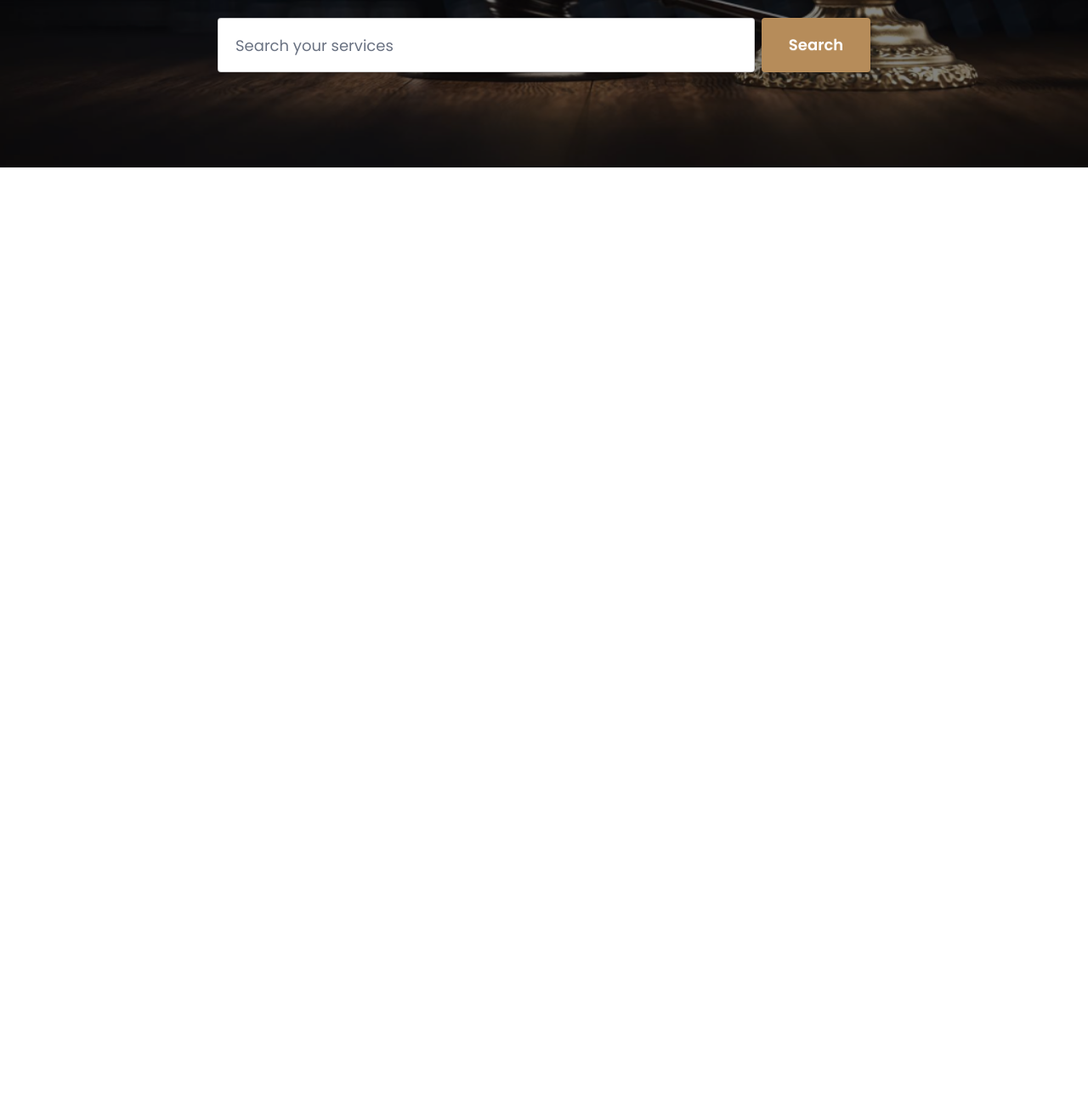
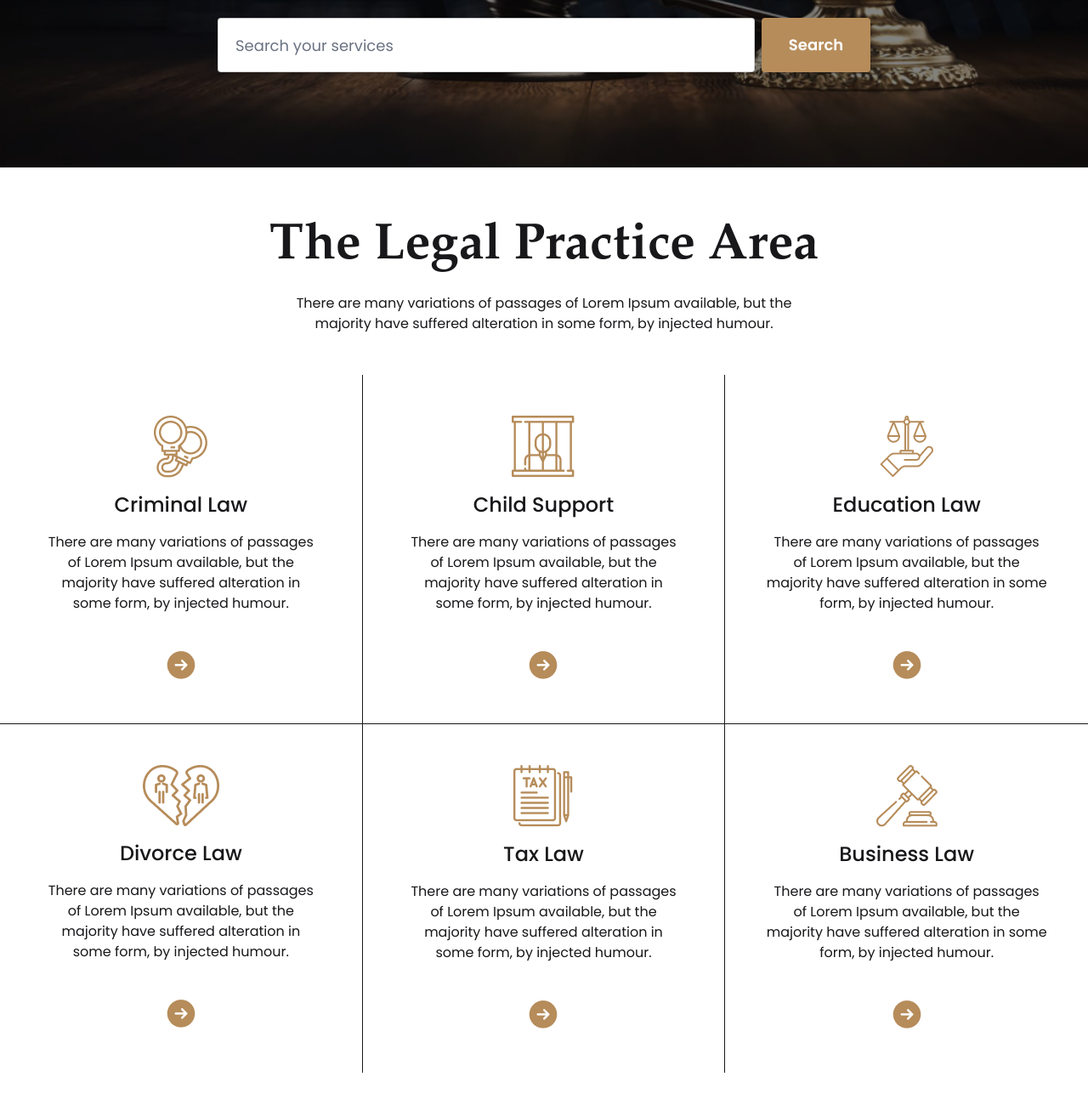
Before and after one commit to Arif870/Legal-Solutions, a plain HTML site: page index.html in a window 1280 px wide. Shown: the part 596-1896 px from the top of the page at 85% size. Before the commit the page ends 800 px from the top, so only its background shows below. Drawn offline with nearby package versions, Linux system fonts and the light colour scheme.

Commit message:
The legal practice area done with responsive

```diff
--- a/index.html
+++ b/index.html
@@ -131,5 +131,91 @@
         </div>
       </div>
     </section>
+
+    <!-- legal Practice Area  -->
+
+    <section class="md:p-0 p-4 container mx-auto md:my-16 my-8">
+      <div class="text-center">
+        <h1
+          style="font-family: garamond"
+          class="md:text-6xl text-3xl font-bold"
+        >
+          The Legal Practice Area
+        </h1>
+        <p class="mt-6 md:w-1/2 mx-auto">
+          There are many variations of passages of Lorem Ipsum available, but
+          the majority have suffered alteration in some form, by injected
+          humour.
+        </p>
+      </div>
+
+      <!-- grid  -->
+      <div class="md:grid grid-cols-3 text-center mt-12">
+        <div
+          class="md:p-12 p-6 hover:bg-gray-100 cursor-pointer md:border-r-1 md:border-b-1"
+        >
+          <img class="d-block mx-auto" src="images/criminal.png" alt="" />
+          <h3 class="font-medium my-4 text-2xl">Criminal Law</h3>
+          <p>
+            There are many variations of passages of Lorem Ipsum available, but
+            the majority have suffered alteration in some form, by injected
+            humour.
+          </p>
+          <img class="d-block mx-auto mt-10" src="images/Frame.png" alt="" />
+        </div>
+        <div
+          class="p-12 hover:bg-gray-100 cursor-pointer md:border-b-1 md:border-r-1"
+        >
+          <img class="d-block mx-auto" src="images/child.png" alt="" />
+          <h3 class="font-medium my-4 text-2xl">Child Support</h3>
+          <p>
+            There are many variations of passages of Lorem Ipsum available, but
+            the majority have suffered alteration in some form, by injected
+            humour.
+          </p>
+          <img class="d-block mx-auto mt-10" src="images/Frame.png" alt="" />
+        </div>
+        <div class="p-12 hover:bg-gray-100 cursor-pointer md:border-b-1">
+          <img class="d-block mx-auto" src="images/education.png" alt="" />
+          <h3 class="font-medium my-4 text-2xl">Education Law</h3>
+          <p>
+            There are many variations of passages of Lorem Ipsum available, but
+            the majority have suffered alteration in some form, by injected
+            humour.
+          </p>
+          <img class="d-block mx-auto mt-10" src="images/Frame.png" alt="" />
+        </div>
+        <div class="p-12 hover:bg-gray-100 cursor-pointer md:border-r-1">
+          <img class="d-block mx-auto" src="images/divorce.png" alt="" />
+          <h3 class="font-medium my-4 text-2xl">Divorce Law</h3>
+          <p>
+            There are many variations of passages of Lorem Ipsum available, but
+            the majority have suffered alteration in some form, by injected
+            humour.
+          </p>
+          <img class="d-block mx-auto mt-10" src="images/Frame.png" alt="" />
+        </div>
+        <div class="p-12 hover:bg-gray-100 cursor-pointer md:border-r-1">
+          <img class="d-block mx-auto" src="images/tax.png" alt="" />
+          <h3 class="font-medium my-4 text-2xl">Tax Law</h3>
+          <p>
+            There are many variations of passages of Lorem Ipsum available, but
+            the majority have suffered alteration in some form, by injected
+            humour.
+          </p>
+          <img class="d-block mx-auto mt-10" src="images/Frame.png" alt="" />
+        </div>
+        <div class="p-12 hover:bg-gray-100 cursor-pointer">
+          <img class="d-block mx-auto" src="images/business.png" alt="" />
+          <h3 class="font-medium my-4 text-2xl">Business Law</h3>
+          <p>
+            There are many variations of passages of Lorem Ipsum available, but
+            the majority have suffered alteration in some form, by injected
+            humour.
+          </p>
+          <img class="d-block mx-auto mt-10" src="images/Frame.png" alt="" />
+        </div>
+      </div>
+    </section>
   </body>
 </html>
```
